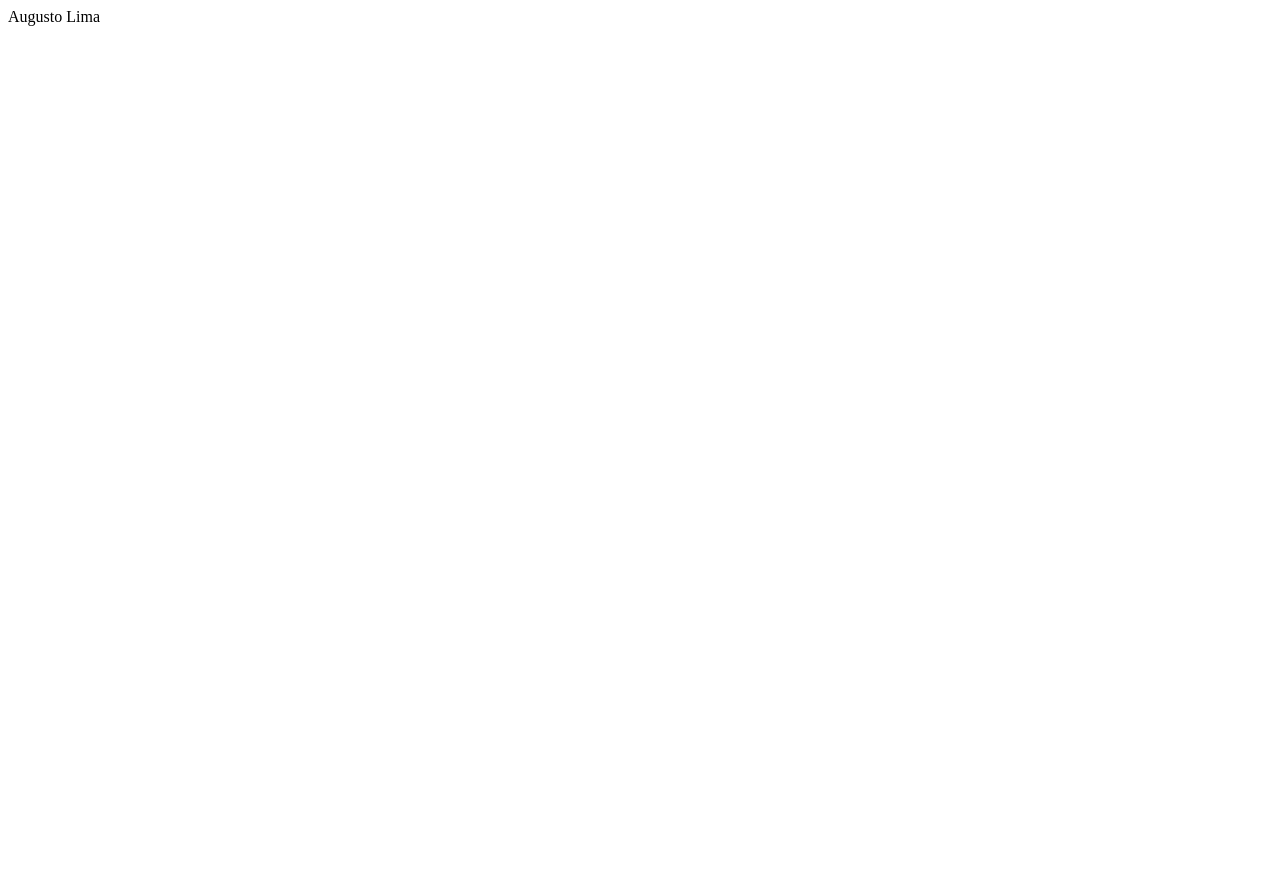
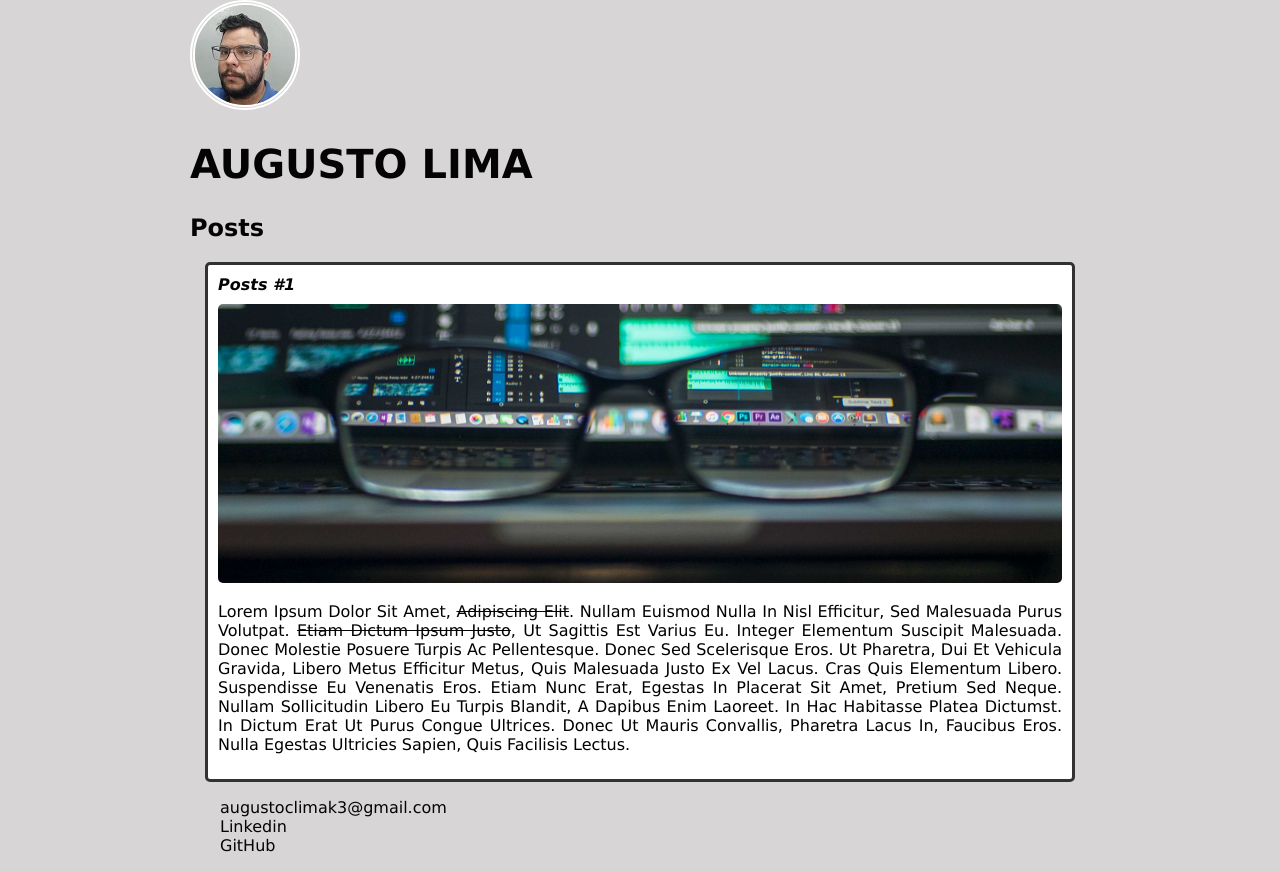
Before and after one commit to AUGUSTOCLIMA/BootCamp_DIO_SANTANDER, a plain HTML site: page modulo II/Intrudução ao HTML5/Primeiro Site.html in a window 1280 px wide. Before the commit the page ends 800 px from the top, so only its background shows below. Drawn offline with Linux system fonts and the light colour scheme.

Commit message:
Estilização do meu primeiro site com css3

```diff
--- a/modulo II/Intrudução ao HTML5/Primeiro Site.html
+++ b/modulo II/Intrudução ao HTML5/Primeiro Site.html
@@ -3,9 +3,41 @@
     <head>
         <meta charset="utf-8">
         <title> Augusto Lima</title>
-
+        <link rel="stylesheet" href="style.css">
     </head>
     <body>
-        Augusto Lima
+       <header>
+        <img class="img_augusto" src="foto augusto.jpg" alt="foto augusto">
+        <h1 id="title">Augusto Lima </h1>
+       </header>
+       <section>
+        <header>
+            <h2 class="subtitle">Posts</h2>
+        </header>
+        <article class="post">
+            <header>
+                <h3 class="post_title"> Posts #1</h3>
+                <img src = "postagem.png" alt="postagem"  class="post_image">
+            </header>
+            <p class="post_content">
+                Lorem ipsum dolor sit amet, <a href="https://www.linkedin.com/in/augusto-cesar-de-lima-692765155" target="_blank">adipiscing elit</a>. Nullam euismod nulla in nisl efficitur, sed malesuada purus volutpat. <a href="mailto: augustoclimak3@gmail.com">Etiam dictum ipsum justo</a>, ut sagittis est varius eu. Integer elementum suscipit malesuada. Donec molestie posuere turpis ac pellentesque. Donec sed scelerisque eros. Ut pharetra, dui et vehicula gravida, libero metus efficitur metus, quis malesuada justo ex vel lacus. Cras quis elementum libero. Suspendisse eu venenatis eros. Etiam nunc erat, egestas in placerat sit amet, pretium sed neque. Nullam sollicitudin libero eu turpis blandit, a dapibus enim laoreet. In hac habitasse platea dictumst. In dictum erat ut purus congue ultrices. Donec ut mauris convallis, pharetra lacus in, faucibus eros. Nulla egestas ultricies sapien, quis facilisis lectus.
+
+
+            </p>
+        </article>
+       </section>
+       <footer>
+        <ul class="content_list">
+            <li>
+                <a href="mailto:augustoclimak3@gmail.com">augustoclimak3@gmail.com</a>
+            </li>
+            <li>
+                <a href="https://www.linkedin.com/in/augustoclima/" target="_blank">Linkedin</a>
+            </li>
+            <li>
+                <a href="https://github.com/AUGUSTOCLIMA" target="_blank">GitHub</a>
+            </li>
+        </ul>
+       </footer>
     </body>
 </html>
--- /dev/null
+++ b/modulo II/Intrudução ao HTML5/style.css
@@ -0,0 +1,56 @@
+body{
+   background: rgb(215, 213, 213);
+   font-family: verdana;
+   max-width: 900px;
+   margin: auto;
+}
+#title, .subtitle, .post_title {
+    color: #040404;
+}
+#title{
+    font-size: 40px;
+    text-transform: uppercase;
+}
+
+a{
+    text-decoration: line-through;
+    color: #040404;
+}
+
+.post_title {
+    font-size: 16px;
+    font-style: italic;
+    margin: 0;
+    margin-bottom: 10px;
+}
+
+.post{
+    background: white;
+    padding: 10px;
+    border: 3px solid rgb(51, 50, 50);
+    margin: 15px;
+    border-radius: 5px;
+}
+
+.img_augusto{
+    border: 5px double #ffffff ;
+    border-radius: 50%;
+}
+.post_content{
+    margin: 0;
+    margin-bottom: 15px;
+    text-transform: capitalize;
+    text-align: justify;
+}
+.post_image{
+    margin-bottom: 15px;
+    border-radius: 5px;
+    width: 100%;
+}
+.content_list{
+    padding-left: 30px;
+    list-style: none;
+}
+.content_list li a{
+    text-decoration: none;
+}
```
Also changed, not shown: modulo II/Intrudução ao HTML5/foto augusto.jpg (added), modulo II/Intrudução ao HTML5/postagem.png (added), 1 other file.
